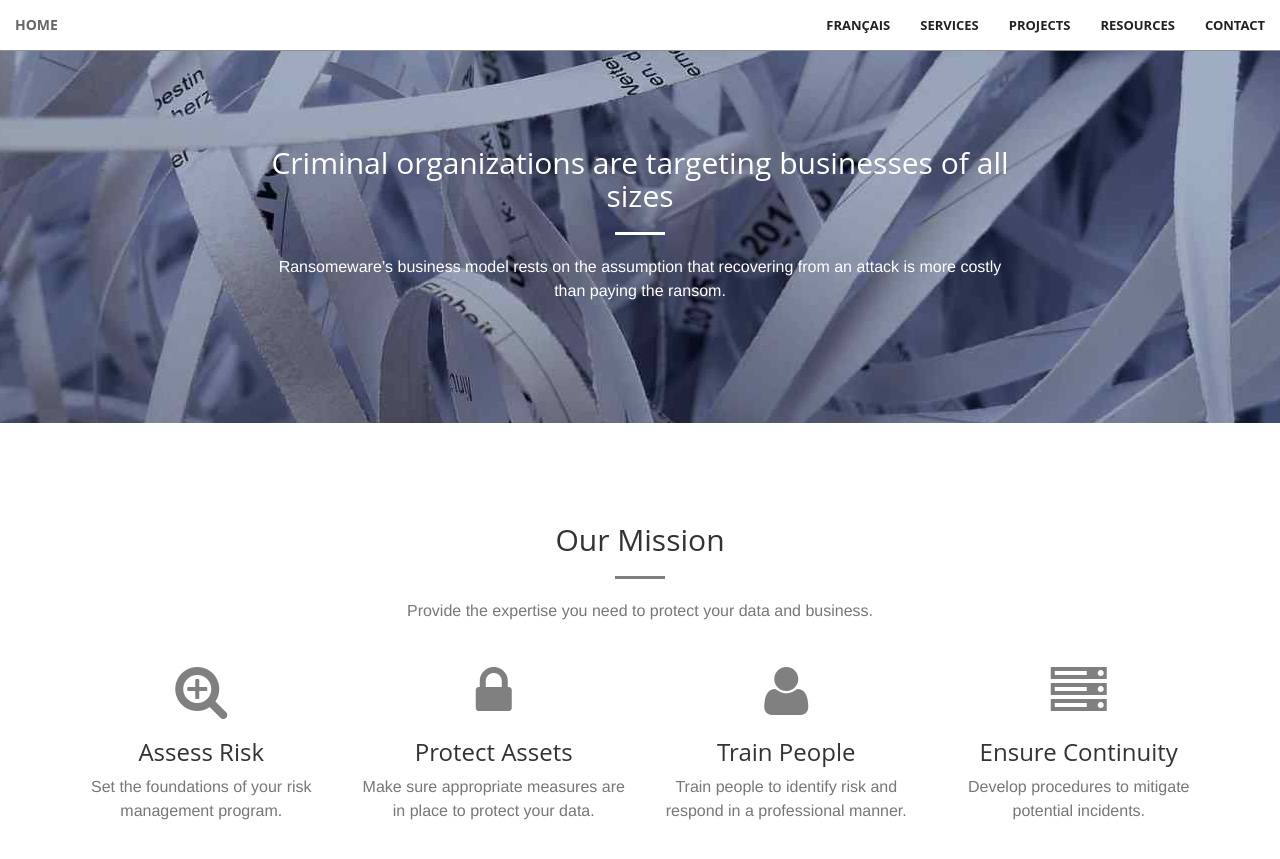
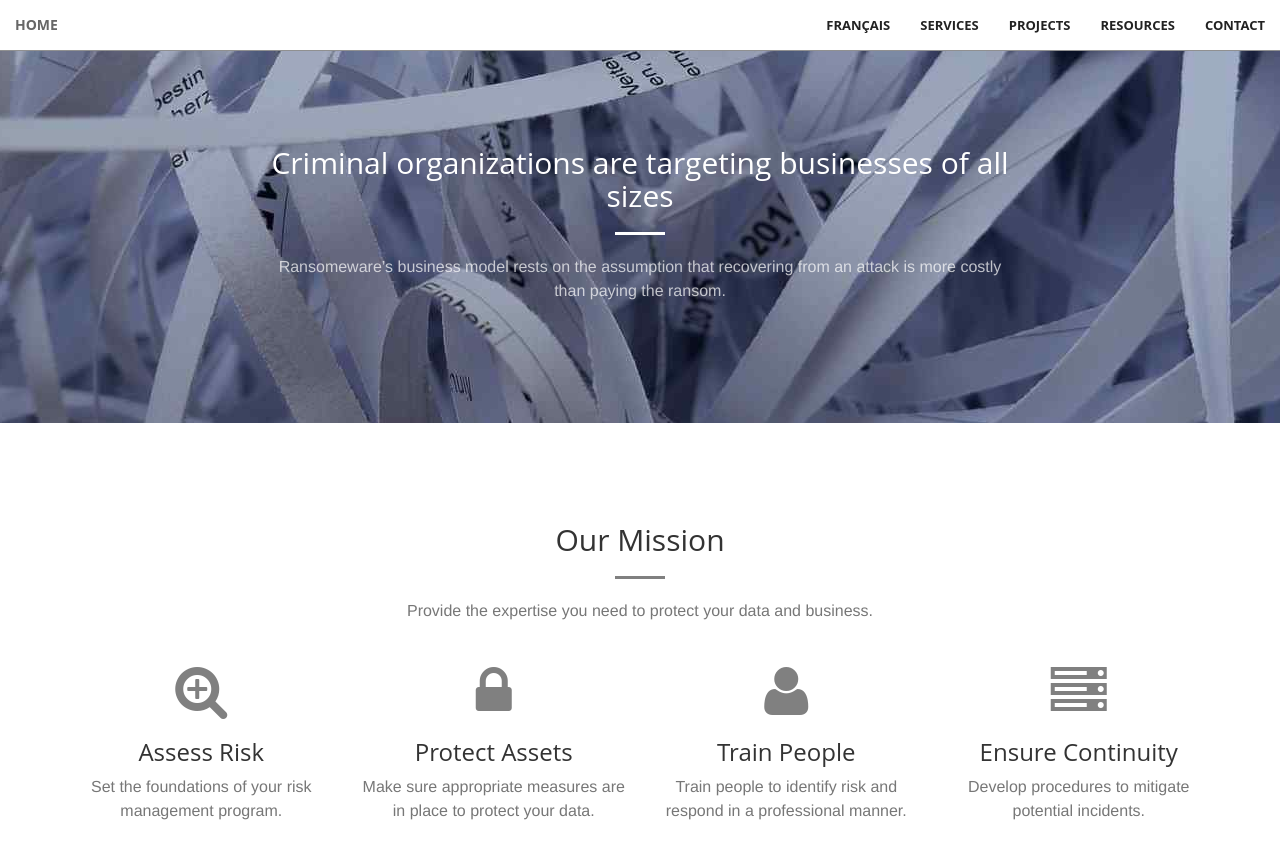
Before and after one commit to riod4/riod4.github.io, a Jekyll site: the page built from index.html, in a window 1280 px wide and 900 px high, scrolled down 1198 px. Shown: the top 859 px of the window. Built offline with Jekyll 4.4.1, drawn with Linux system fonts in a browser that asks for light colours; comment, search, counter and statistics services are not loaded.

Commit message:
change text to faded v0.01

```diff
--- a/_includes/more.html
+++ b/_includes/more.html
@@ -4,7 +4,7 @@
             <div class="col-lg-8 col-lg-offset-2 text-center">
                 <h2 class="section-heading">Criminal organizations are targeting businesses of all sizes</h2>
                 <hr class="light">
-                <p>Ransomeware’s business model rests on the assumption that recovering from an attack is more costly than paying the ransom.</p>
+                <p class="text-faded">Ransomeware’s business model rests on the assumption that recovering from an attack is more costly than paying the ransom.</p>
                 <!--<a href="#contact" class="btn btn-default btn-xl">Contact</a> -->
             </div>
         </div>
```
